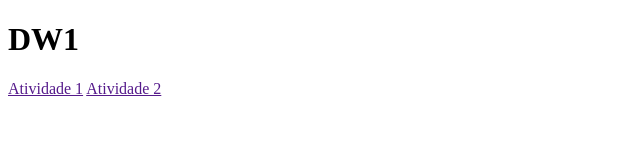
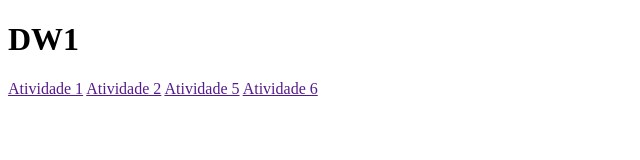
Before and after one commit to JAOOUJIN/DW1-novo, a plain HTML site: page index.html in a window 1280 px wide. Shown: the whole page, without its empty margins (0-640 px from the left). Drawn offline with Linux system fonts and the light colour scheme.

Commit message:
Update index.html

```diff
--- a/index.html
+++ b/index.html
@@ -10,5 +10,7 @@
     <h1>DW1</h1>
     <a href="">Atividade 1</a>
     <a href="">Atividade 2</a>
+    <a href="">Atividade 5</a>
+    <a href="">Atividade 6</a>
 </body>
 </html>
```
